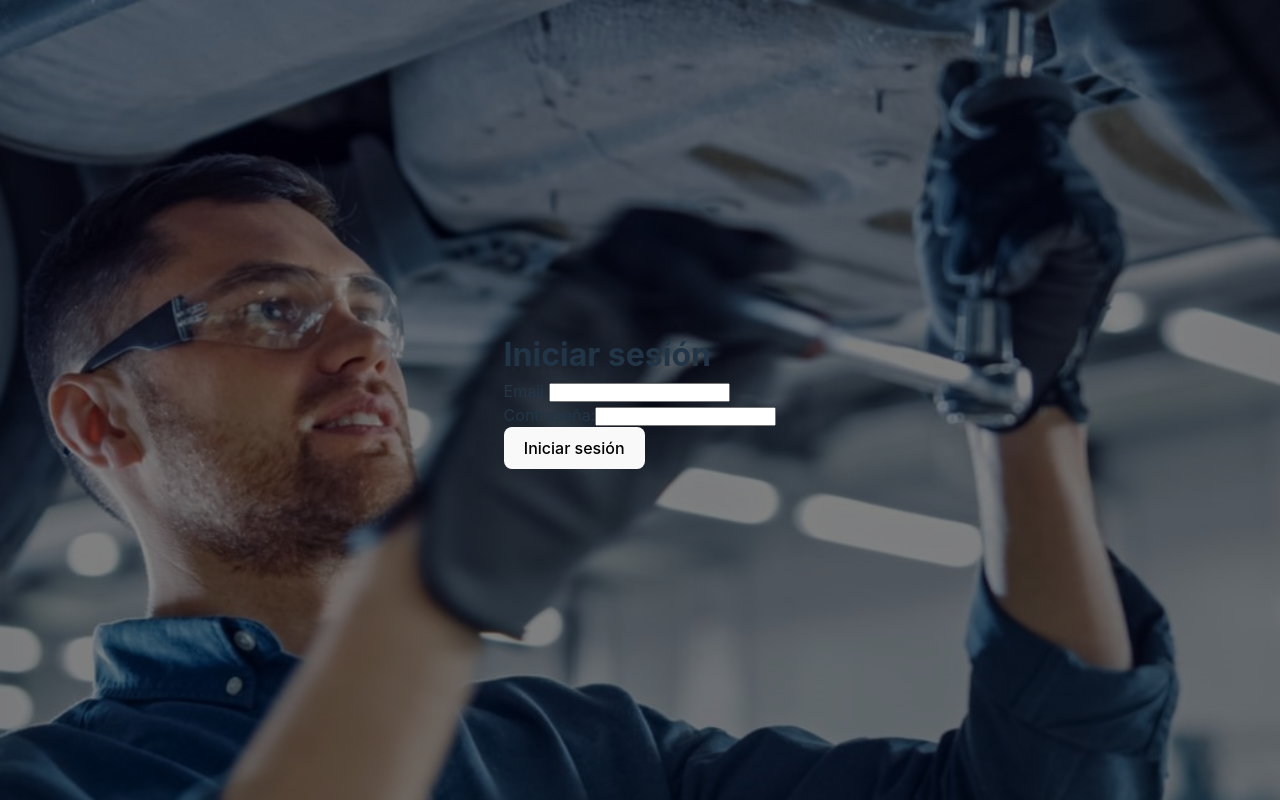
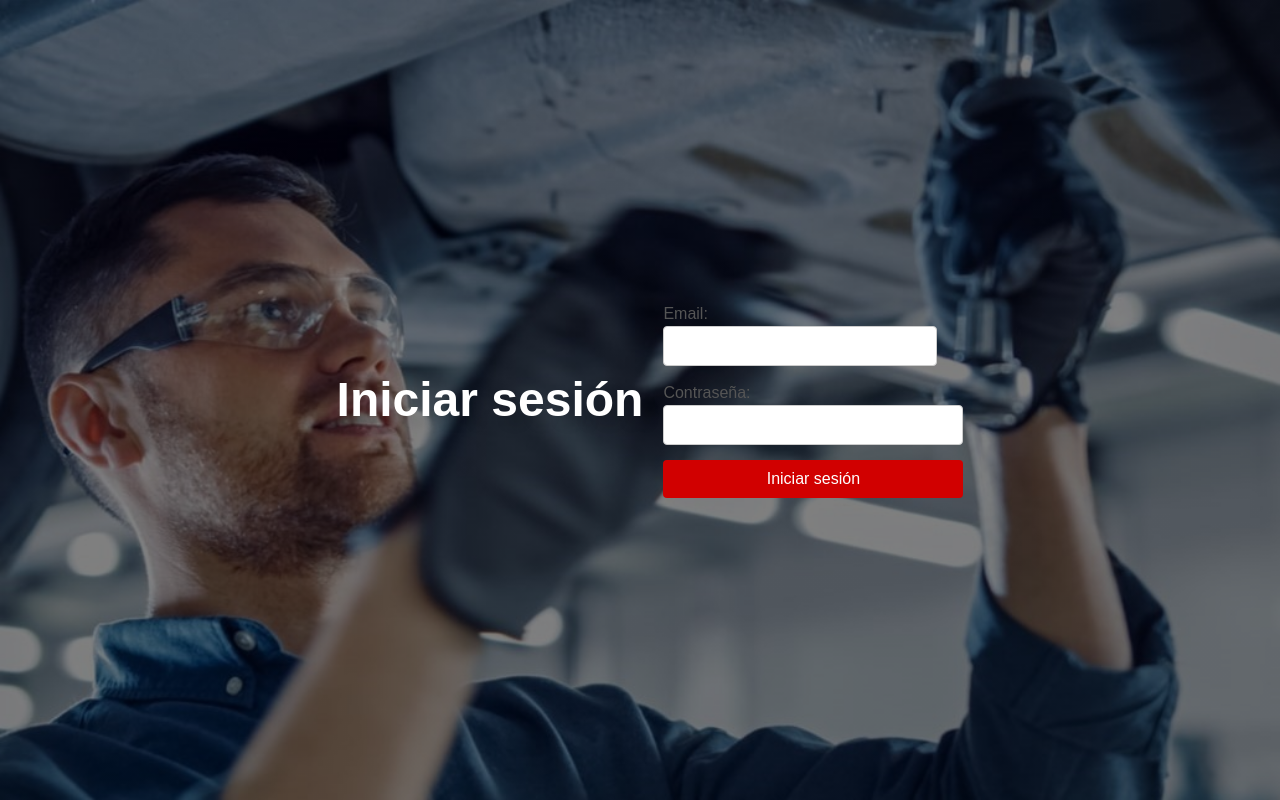
Before and after one commit to JoaquinSpengler/tp-inicial-labo, a React (Vite) app in the folder tp-inicial-labo/: page / in a window 1280 px wide. Built offline with nearby package versions, Linux system fonts and the light colour scheme.

Commit message:
hecha la pagina de busqueda de autos

```diff
--- a/tp-inicial-labo/src/Pages/AutoSearch.css
+++ b/tp-inicial-labo/src/Pages/AutoSearch.css
@@ -1,9 +1,11 @@
+/* Reset de estilos generales */
 * {
     margin: 0;
     padding: 0;
     box-sizing: border-box;
 }
 
+/* Estilo del fondo */
 body {
     background-image: linear-gradient(
         0deg,
@@ -14,61 +16,49 @@ body {
     background-repeat: no-repeat;
     background-size: cover;
     background-position: center;
-    align-items: center;
-    justify-content: center;
+    font-family: 'Roboto', sans-serif;
+    justify-content: flex-start; /* Alinea el contenido hacia la izquierda */
+    background-attachment: fixed;
+    min-width: 300%;
+
 }
 
-.navbar {
-    width: 100%;
-    position: fixed;
-    top: 0;
-    left: 0;
-    z-index: 1000;
-    background-color: #333;
-    height: 100px;
+.search-add-container{
     display: flex;
-    align-items: center;
-    padding: 0 20px;
-    color: #fff;
+    flex-direction: column; /* Alinea los botones y resultados en fila */
+    justify-content: flex-start; /* Alinea el contenido hacia la izquierda */
+    align-items: flex-start;
+    width: 70vh; /* Ajusta el ancho del contenedor principal */
+    color: white;
+    box-shadow: 0 0 10px rgba(0, 0, 0, 0.1);
+    padding: 20px 0px;
+}
+
+/* Contenedor principal para la búsqueda y resultados */
+.auto-search-container {
+    display: flex; /* Flex para alinear el contenido en dos columnas */
+    justify-content: space-between; /* Espacio entre las dos secciones */
+    align-items: flex-start; /* Alinear los elementos al inicio */
+    padding: 20px;
+    width: 100%; /* Ocupar todo el ancho */
+    margin-top: 80px; /* Añade margen superior para evitar la barra de navegación */
+    min-height: calc(100vh - 80px); /* Ajusta la altura considerando la barra de navegación */
+    color: white;
+}
+
+/* Contenedor de búsqueda y botones */
+h2 {
+    display: flex;
+    flex-direction: column; /* Coloca los elementos en una columna */
+    align-items: flex-start; /* Alinea el contenido a la izquierda */
+    gap: 10px;
+    width: 30%; /* Ancho para el contenedor de botones */
+    margin-right: 20px; /* Espacio entre botones y resultados */
 }
 
 
-.auto-search-container {
-    min-height: 100vh;
-    display: flex;
-    flex-direction: column;
-    padding: 20% 20%;
-    margin-top: 60px;
-    max-width: 100vh;
-    align-items: center;
-    text-align: center;
-    font-family: 'Roboto', sans-serif;
-
-    box-shadow: 0 0 10px rgba(0, 0, 0, 0.1);
-    font-size: 1em;
-    color: rgb(255, 255, 255);
-    flex: 1;
-    background-attachment: fixed;
-}
-
-
-.search-add-container {
-    display: flex;
-    flex-direction: column;
-    align-items: center;
-    gap: 10px;
-    width: 100%;
-    margin-bottom: 20px;
-}
-
-.buttons-add-search-container{
-    flex-direction: row;
-    gap: 30px;
-}
 .auto-search-input {
     width: 100%;
-    font-family: 'Roboto', sans-serif;
-    color: #000000;
     text-align: center;
     padding: 0.5rem;
     margin-bottom: 1rem;
@@ -78,16 +68,39 @@ body {
     max-width: 400px;
 }
 
+/* Botones de agregar auto y escanear QR */
+.buttons-search-add-container {
+    display: flex; /* Usa flex para alinear los botones */
+    flex-direction: column; /* Coloca los botones en columna */
+    justify-content: flex-start; /* Alinea los botones al inicio de la columna */
+    align-items: center; /* Centra los botones horizontalmente */
+    gap: 10px; /* Espacio entre los botones */
+    margin-left: 50hv; /* Empuja el contenedor a la derecha */
+    padding: 10px; /* Padding opcional para más espacio alrededor */
+    margin-top: 30vh;
+    width: 20vh; /* Ajusta el ancho del contenedor principal */
+
+
+        /* Fijar los botones en la pantalla */
+        position: fixed;
+        top: 20%; /* Ajusta la posición vertical según tus necesidades */
+        right: 40vh; /* Alinea el contenedor a la derecha */
+}
+
+
 .add-auto-button, .scan-qr-button {
-    padding: 10px 20px;
+    padding: 10px 50px;
     border: none;
     border-radius: 5px;
     cursor: pointer;
+    margin-bottom: 0; /* Asegura que no haya margen inferior adicional */
+
 }
 
 .add-auto-button {
     background-color: #d30000;
     color: white;
+    margin: 10px;
 }
 
 .add-auto-button:hover {
@@ -97,6 +110,7 @@ body {
 .scan-qr-button {
     background-color: #5c5c5c;
     color: white;
+    margin: 10px;
 }
 
 .scan-qr-button:hover {
--- a/tp-inicial-labo/src/Pages/AutoSearch.jsx
+++ b/tp-inicial-labo/src/Pages/AutoSearch.jsx
@@ -54,10 +54,9 @@ function AutoSearch() {
         navigate('/escanear-qr');
     };
 
-return (
-
-    <div className="auto-search-container">
-
+    return (
+        <div className="auto-search-container">
+            <div className='columna-1' >
             <h2>Búsqueda de Autos</h2>
             <div className="search-add-container">
                 <input
@@ -68,8 +67,16 @@ return (
                     className="auto-search-input"
                 />
             </div>
-
-            <div className='buttons-search-add-container'>
+            {filteredAutos.length > 0 ? (
+                filteredAutos.map((auto) => (
+                    <AutoCard key={auto.id} auto={auto} />
+                ))
+            ) : (
+                <p>No se encontraron autos.</p>
+            )}
+            </div>
+            {/* Ajustar el contenedor de botones */}
+            <div className="buttons-search-add-container">
                 <button onClick={handleAddAuto} className="add-auto-button">
                     Agregar Auto
                 </button>
@@ -77,17 +84,7 @@ return (
                     Escanear QR
                 </button>
             </div>
-
-
-                {filteredAutos.length > 0 ? (
-                    filteredAutos.map(auto => (
-                        <AutoCard key={auto.id} auto={auto} />
-                    ))
-                ) : (
-                    <p>No se encontraron autos.</p>
-                )}
-            </div>
-
+        </div>
     );
 }
 
--- /dev/null
+++ b/tp-inicial-labo/src/Pages/Home.css
@@ -0,0 +1,40 @@
+/* Home.css */
+body {
+    margin: 0; /* Elimina el margen predeterminado del body */
+    padding: 0;
+  }
+
+  .conenido {
+    display: flex;
+    flex-direction: column;
+    justify-content: space-between; /* Alinea los elementos de manera uniforme */
+    height: calc(100vh - 250px); /* Ajusta la altura para considerar la barra de navegación (ajusta la altura según el tamaño real de tu navbar) */
+    padding: 20px;
+    margin-top: 60px; /* Añade un margen superior para evitar que quede debajo de la barra de navegación */
+  }
+
+  .textos {
+    align-self: flex-start; /* Alinea el texto a la izquierda */
+    color: white;
+    margin-right: 300px; /* Mueve el texto más a la izquierda (ajusta el valor según tus necesidades) */
+
+  }
+
+  .textos h2 {
+    font-size: 3rem; /* Aumenta el tamaño del título */
+    margin: 0;
+  }
+
+  .textos p {
+    font-size: 1.5rem; /* Tamaño del subtítulo */
+    margin-top: 10px;
+  }
+
+  button {
+    align-self: flex-end; /* Alinea el botón a la derecha */
+    right: 20px;
+    bottom: 20px;
+    padding: 10px 20px;
+    font-size: 1rem;
+    cursor: pointer;
+  }
--- a/tp-inicial-labo/src/Pages/Home.jsx
+++ b/tp-inicial-labo/src/Pages/Home.jsx
@@ -1,5 +1,5 @@
 import React from 'react';
-import './Login.css';
+import './Home.css';
 
 const Home = ({ onLogout }) => {
   return (
--- a/tp-inicial-labo/src/Pages/Login.css
+++ b/tp-inicial-labo/src/Pages/Login.css
@@ -1,22 +1,57 @@
+/* Contenedor principal para alinear los elementos en una fila */
+.contenedor {
+    display: flex;
+    justify-content: space-between;
+    align-items: center;
+    height: 100vh; /* Hacer que el contenedor ocupe toda la altura de la ventana */
+    padding: 0 20px; /* Espaciado horizontal */
+    font-family: Arial, sans-serif; /* Fuente para el texto */
+  }
 
-body{
-    min-width: 100hv;
-}
-.div.contenidos{
-    align-items: center;
+  /* Estilo para el título de la página */
+  .contenedor h2 {
+    font-size: 48px; /* Tamaño de fuente grande */
+    margin: 20px;
+    color: #ffffff; /* Color del texto */
+  }
 
-    text-align: center;
+  /* Contenedor del formulario alineado a la derecha */
+  .contenedor form {
     display: flex;
-    flex-direction: row;
-    gap: 30px;
-    color: white;
-}
-.div.textos{
-    flex-direction: column;
-    color: white;
-}
+    flex-direction: column; /* Coloca los elementos uno debajo del otro */
+    align-items: flex-start; /* Alinea los elementos a la izquierda dentro del formulario */
+    max-width: 300px; /* Ancho máximo para el formulario */
+  }
 
-h2{
-    align-content: first baseline;
-    font-size: 50hv;
-}
+  /* Espaciado y estilo de los campos de entrada y etiquetas */
+  .contenedor label {
+    font-size: 16px;
+    margin-bottom: 5px;
+    color: #555; /* Color del texto de las etiquetas */
+  }
+
+  .contenedor input {
+    width: 100%;
+    padding: 10px;
+    margin-bottom: 15px; /* Espaciado inferior entre campos */
+    border: 1px solid #ccc; /* Borde de los campos */
+    border-radius: 4px; /* Bordes redondeados */
+    font-size: 16px;
+  }
+
+  /* Estilo del botón de inicio de sesión */
+  .contenedor button {
+    width: 100%;
+    padding: 10px;
+    background-color: #d10000; /* Color de fondo del botón */
+    color: white; /* Color del texto del botón */
+    border: none; /* Sin borde */
+    border-radius: 4px; /* Bordes redondeados */
+    font-size: 16px;
+    cursor: pointer; /* Cursor de mano al pasar sobre el botón */
+    transition: background-color 0.3s ease; /* Transición suave para el color de fondo */
+  }
+
+  .contenedor button:hover {
+    background-color: #990000; /* Color de fondo al pasar el ratón sobre el botón */
+  }
--- a/tp-inicial-labo/src/Pages/Login.jsx
+++ b/tp-inicial-labo/src/Pages/Login.jsx
@@ -2,7 +2,7 @@
 import React, { useState } from 'react';
 import './Login.css';
 
-const Login = ({ onLogin }) => {
+function Login({ onLogin }) {
     const [email, setEmail] = useState('');
     const [password, setPassword] = useState('');
 
@@ -13,7 +13,7 @@ const Login = ({ onLogin }) => {
     };
 
     return (
-    <div>
+        <div className='contenedor'>
             <h2>Iniciar sesión</h2>
             <form onSubmit={handleSubmit}>
                 <div>
@@ -22,8 +22,7 @@ const Login = ({ onLogin }) => {
                         type="email"
                         value={email}
                         onChange={(e) => setEmail(e.target.value)}
-            required
-          />
+                        required />
                 </div>
                 <div>
                     <label>Contraseña:</label>
@@ -31,13 +30,12 @@ const Login = ({ onLogin }) => {
                         type="password"
                         value={password}
                         onChange={(e) => setPassword(e.target.value)}
-            required
-          />
+                        required />
                 </div>
                 <button type="submit">Iniciar sesión</button>
             </form>
         </div>
     );
-};
+}
 
 export default Login;
--- a/tp-inicial-labo/src/Pages/MechanicManagement.css
+++ b/tp-inicial-labo/src/Pages/MechanicManagement.css
@@ -15,27 +15,26 @@ body{
     background-size: cover;
     background-position: center;
     align-items: center;
-    justify-content: center;
+    justify-content: flex-start;
 }
 
 
 
 .mechanic-management-container {
+    height: calc(100vh - 300px); /* Ajusta la altura para considerar la barra de navegación (ajusta la altura según el tamaño real de tu navbar) */
+
+    display: flex;
+    flex-direction: column; /* Alinea los botones y resultados en fila */
+    justify-content: flex-start /* Alinea el contenido hacia la izquierda */ !important;
+    align-items: flex-start !important;
     min-height: 100vh;
-    display: flex;
-    flex-direction: column;
-    padding: 20% 20%;
-    margin-top: 60px;
-    max-width: 100vh;
-    align-items: center;
-    text-align: center;
-    font-family: 'Roboto', sans-serif;
+    padding: 20px;
+    width: 70vh; /* Ajusta el ancho del contenedor principal */
+    margin-left: 15%; /* Centra el contenedor en la página */
+    color: white;
+    box-shadow: 0 0 10px rgba(0, 0, 0, 0.1);
+    margin-top: 80px; /* Añade un margen superior para evitar que quede debajo de la barra de navegación */
 
-    box-shadow: 0 0 10px rgba(0, 0, 0, 0.1);
-    font-size: 1em;
-    color: rgb(255, 255, 255);
-    flex: 1;
-    background-attachment: fixed;
 }
 
 .mechanic-search-input {
@@ -82,6 +81,7 @@ body{
     box-shadow: 0 0 10px rgba(0, 0, 0, 0.1);
     font-family: 'Roboto', sans-serif;
     font-size: large;
+
 }
 
 h2 {
--- a/tp-inicial-labo/src/assets/App.css
+++ b/tp-inicial-labo/src/assets/App.css
@@ -1,9 +1,3 @@
-body {
-  margin: 0;
-  padding: 0;
-  background-color: #ffffff; /* Fondo blanco */
-  font-family: Arial, sans-serif;
-}
 
 .App {
   text-align: center;
--- a/tp-inicial-labo/src/assets/index.css
+++ b/tp-inicial-labo/src/assets/index.css
@@ -25,7 +25,7 @@ a:hover {
 body {
   margin: 0;
   display: flex;
-  place-items: center;
+  justify-items: space-between;
   min-width: 320px;
   min-height: 100vh;
 }
--- a/tp-inicial-labo/src/components/Navbar.css
+++ b/tp-inicial-labo/src/components/Navbar.css
@@ -10,7 +10,7 @@
     font-size: 1.25em; /* Tamaño de fuente */
     box-sizing: border-box; /* Incluye padding en el tamaño total */
     margin-bottom: 0;
-    max-width: 100%;
+    min-width: 100%;
     align-items: center; /* Centra los elementos horizontalmente */
     justify-content: center; /* Centra los elementos verticalmente */
     position: fixed;
```
Lines whose indentation alone changed are shown as unchanged.
